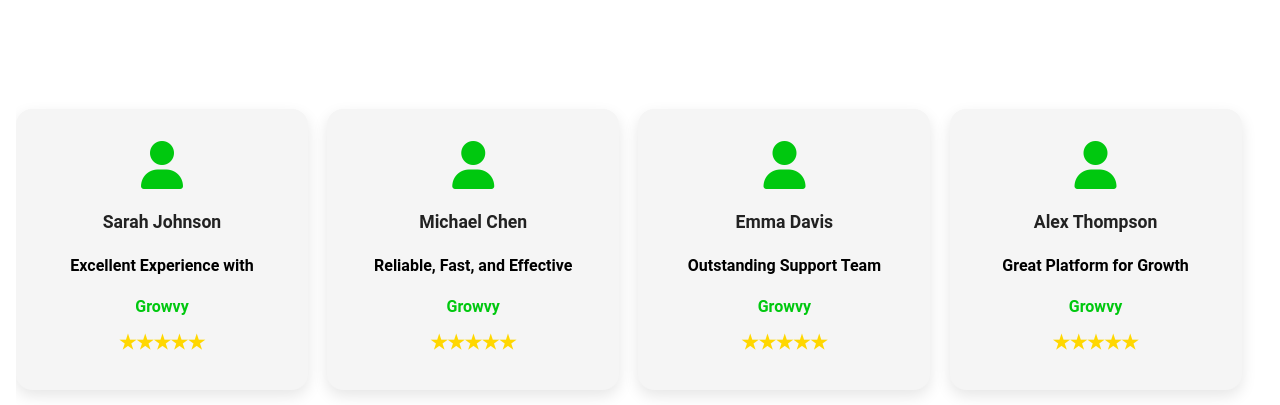
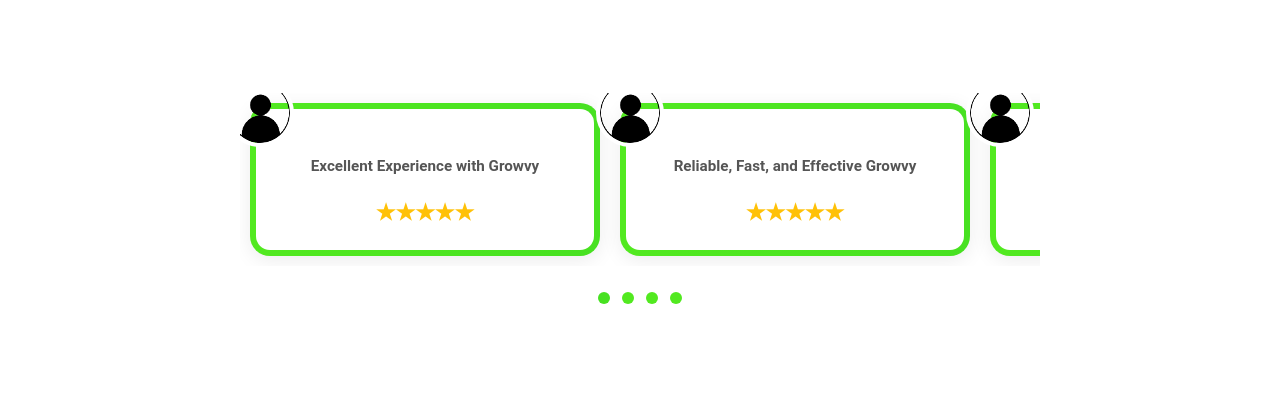
Before and after one commit to CodeRafay/Growvy-Frontend, a plain HTML site: page success.html in a window 1280 px wide. Shown: the part 1294-1699 px from the top of the page. Drawn offline with nearby package versions, Linux system fonts and the light colour scheme.

Commit message:
Almost Done!
Replaces the testimonials section with a new slider-based layout using avatar images and dot navigation. Adds slider functionality in main.js, updates styles in style.css for the new slider and cards, and introduces a new avatar image. Also removes 'Privacy Policy' links and updates some social and location links to placeholders.

```diff
--- a/main.js
+++ b/main.js
@@ -1,4 +1,3 @@
-
 // Toggle nav on mobile
 document.getElementById("menu-toggle").addEventListener("click", function () {
   document.getElementById("nav-links").classList.toggle("show");
@@ -11,6 +10,7 @@ document.querySelectorAll(".nav-link").forEach(link => {
   }
 });
 
+// Handle form submission
 document.getElementById("growvyForm").addEventListener("submit", function (e) {
   e.preventDefault();
 
@@ -27,10 +27,7 @@ document.getElementById("growvyForm").addEventListener("submit", function (e) {
   })
     .then(res => res.text())
     .then(response => {
-    // Hide the form
       document.getElementById("growvyForm").style.display = "none";
-
-    // Show success section
       document.getElementById("success-section").style.display = "block";
     })
     .catch(error => {
@@ -38,3 +35,40 @@ document.getElementById("growvyForm").addEventListener("submit", function (e) {
       console.error(error);
     });
 });
+
+// Slider functionality
+document.addEventListener('DOMContentLoaded', function () {
+  const slides = document.querySelector('.slider');
+  const dots = document.querySelectorAll('.dot');
+  let slideIndex = 0;
+
+  if (!slides || dots.length === 0) {
+    console.error('Slider initialization failed: .slider or .dot elements not found');
+    return;
+  }
+
+  function currentSlide(n) {
+    if (n >= 0 && n < dots.length) {
+      slideIndex = n;
+      updateSlider();
+    }
+  }
+
+  function updateSlider() {
+    slides.style.transform = `translateX(-${slideIndex * 100}%)`;
+    dots.forEach((dot, i) => {
+      dot.classList.toggle('active', i === slideIndex);
+    });
+  }
+
+  // Initialize the slider
+  updateSlider();
+
+  // Add click event listeners to dots
+  dots.forEach((dot, index) => {
+    dot.addEventListener('click', () => {
+      console.log(`Dot ${index} clicked`); // Debugging log
+      currentSlide(index);
+    });
+  });
+});
--- a/style.css
+++ b/style.css
@@ -1679,107 +1679,109 @@ h3 {
   }
 }
 
-/* TESTIMONIALS SECTION BASE */
-.testimonials-section {
-  background-color: #fff;
+/* Testimonials  */
+.slider-container {
+  max-width: 800px;
+  position: relative;
+  margin: 0 auto;
   padding: 3rem 1rem;
-  text-align: center;
+  background: var(--bg-color-primary);
+}
+
+.slider {
+  display: flex;
+  transition: transform 0.4s ease;
+  width: 100%;
   overflow: hidden;
 }
 
-.testimonials-section h2 {
-  font-size: 2.5rem;
-  margin-bottom: 2rem;
-  color: #333;
-}
-
-.testimonials-section .highlight {
-  color: #00c80f;
-}
-
-/* FLEX SCROLLABLE WRAPPER */
-.testimonial-wrapper {
-  display: flex;
-  gap: 1.2rem;
-  overflow-x: auto;
-  scroll-behavior: smooth;
-  scroll-snap-type: x mandatory;
-  padding: 1rem 0;
-  -webkit-overflow-scrolling: touch;
-  justify-content: flex-start;
-}
-
-.testimonial-wrapper::-webkit-scrollbar {
-  display: none;
-}
-
-.testimonial-card {
-  flex: 0 0 auto;
-  width: 260px;
-  min-width: 220px;
-  background: #f5f5f5;
-  border-radius: 16px;
-  padding: 2rem 1rem;
-  box-shadow: 0 6px 15px rgba(0, 0, 0, 0.1);
-  scroll-snap-align: start;
-  text-align: center;
-  transition: transform 0.3s ease;
-}
-
-.testimonial-card:hover {
-  transform: translateY(-5px);
-}
-
-/* TESTIMONIAL CONTENT */
-.profile-pic {
-  margin-bottom: 1rem;
-}
-
-.testimonial-content h3 {
-  font-size: 1.1rem;
-  color: #222;
-  margin-bottom: 0.5rem;
-}
-
-.company-name {
-  font-weight: bold;
-  color: #00c80f;
-  margin-bottom: 0.5rem;
+.card {
+  position: relative;
+  padding: 30px 20px 20px;
+  margin: 10px;
+  min-width: 350px;
+  box-sizing: border-box;
+  text-align: center;
+  border-radius: 20px;
+  background: white;
+  border: 6px solid transparent;
+  background-image:
+    linear-gradient(white, white),
+    linear-gradient(to right, var(--primary-color), var(--secondary-color));
+  background-origin: border-box;
+  background-clip: padding-box, border-box;
+  overflow: visible;
+  flex: 0 0 350px;
+}
+
+.avatar {
+  width: 60px;
+  height: 60px;
+  border-radius: 50%;
+  overflow: hidden;
+  position: absolute;
+  top: -30px;
+  left: -30px;
+  border: 4px solid var(--bg-color-primary);
+  z-index: 1;
+}
+
+.avatar img {
+  width: 100%;
+  height: 100%;
+  object-fit: cover;
 }
 
 .stars {
-  font-size: 1.2rem;
-  color: #ffd700;
-}
-
-/* RESPONSIVE STYLING */
+  color: #ffc107;
+  font-size: 22px;
+  margin-top: 10px;
+}
+
+.dots {
+  text-align: center;
+  margin-top: 20px;
+}
+
+.dot {
+  display: inline-block;
+  height: 12px;
+  width: 12px;
+  margin: 0 4px;
+  background-color: var(--primary-color);
+  border-radius: 50%;
+  cursor: pointer;
+  transition: background-color 0.3s;
+}
+
+.dot.active {
+  background-color: var(--secondary-color);
+}
+
+/* Responsive styles for the slider */
 @media (max-width: 768px) {
-  .testimonials-section h2 {
-    font-size: 2rem;
-  }
-
-  .testimonial-card {
-    width: 70%;
+  .slider-container {
+    padding: 2rem 0.5rem;
+  }
+
+  .card {
     min-width: 70%;
+    flex: 0 0 70%;
   }
 }
 
 @media (max-width: 480px) {
-  .testimonials-section h2 {
-    font-size: 1.6rem;
-  }
-
-  .testimonial-card {
-    width: 90%;
+  .slider-container {
+    padding: 1.5rem 0.5rem;
+  }
+
+  .card {
     min-width: 90%;
-    padding: 1.5rem 1rem;
-  }
-
-  .testimonial-content h3 {
-    font-size: 1rem;
+    flex: 0 0 90%;
+    padding: 25px 15px 15px;
   }
 
   .stars {
-    font-size: 1rem;
-  }
-}
+    font-size: 18px;
+  }
+}
--- a/success.html
+++ b/success.html
@@ -203,55 +203,50 @@
             </div>
         </section>
 
-        <section class="testimonials-section" id="testimonials">
-            <div class="testimonial-wrapper">
-                <div class="testimonial-card">
-                    <div class="profile-pic">
-                        <i class="fas fa-user fa-3x" style="color: #00c80f"></i>
+        <section class="slider-container">
+            <div class="slider">
+                <div class="card">
+                    <div class="avatar">
+                        <img src="assets/avatar.png" alt="Sarah Johnson Avatar">
                     </div>
-                    <div class="testimonial-content">
-                        <h3>Sarah Johnson</h3>
-                        <p>Excellent Experience with</p>
-                        <p class="company-name">Growvy</p>
-                        <div class="stars">★★★★★</div>
+                    <p>Excellent Experience with Growvy</p>
+                    <div class="stars">
+                        ★★★★★
                     </div>
                 </div>
-
-                <div class="testimonial-card">
-                    <div class="profile-pic">
-                        <i class="fas fa-user fa-3x" style="color: #00c80f"></i>
+                <div class="card">
+                    <div class="avatar">
+                        <img src="assets/avatar.png" alt="Michael Chen Avatar">
                     </div>
-                    <div class="testimonial-content">
-                        <h3>Michael Chen</h3>
-                        <p>Reliable, Fast, and Effective</p>
-                        <p class="company-name">Growvy</p>
-                        <div class="stars">★★★★★</div>
+                    <p>Reliable, Fast, and Effective Growvy</p>
+                    <div class="stars">
+                        ★★★★★
                     </div>
                 </div>
-
-                <div class="testimonial-card">
-                    <div class="profile-pic">
-                        <i class="fas fa-user fa-3x" style="color: #00c80f"></i>
+                <div class="card">
+                    <div class="avatar">
+                        <img src="assets/avatar.png" alt="Emma Davis Avatar">
                     </div>
-                    <div class="testimonial-content">
-                        <h3>Emma Davis</h3>
-                        <p>Outstanding Support Team</p>
-                        <p class="company-name">Growvy</p>
-                        <div class="stars">★★★★★</div>
+                    <p>Outstanding Support Team Growvy</p>
+                    <div class="stars">
+                        ★★★★★
                     </div>
                 </div>
-
-                <div class="testimonial-card">
-                    <div class="profile-pic">
-                        <i class="fas fa-user fa-3x" style="color: #00c80f"></i>
+                <div class="card">
+                    <div class="avatar">
+                        <img src="assets/avatar.png" alt="Alex Thompson Avatar">
                     </div>
-                    <div class="testimonial-content">
-                        <h3>Alex Thompson</h3>
-                        <p>Great Platform for Growth</p>
-                        <p class="company-name">Growvy</p>
-                        <div class="stars">★★★★★</div>
+                    <p>Great Platform for Growth Growvy</p>
+                    <div class="stars">
+                        ★★★★★
                     </div>
                 </div>
+            </div>
+            <div class="dots">
+                <span class="dot active"></span>
+                <span class="dot"></span>
+                <span class="dot"></span>
+                <span class="dot"></span>
             </div>
         </section>
     </main>
@@ -265,10 +260,8 @@
                 <span class="highlight">Growvy</span>!
             </p>
             <div class="social-icons">
-                <a href="https://www.facebook.com/KhanaKhanaofficial" target="_blank"><i
-                        class="fab fa-facebook"></i></a>
-                <a href="https://www.instagram.com/growvy.official/" target="_blank"><i
-                        class="fa-brands fa-instagram"></i></a>
+                <a href="#" target="_blank"><i class="fab fa-facebook"></i></a>
+                <a href="#" target="_blank"><i class="fa-brands fa-instagram"></i></a>
                 <a href="#"><i class="fab fa-linkedin"></i></a>
             </div>
         </div>
@@ -293,9 +286,6 @@
                 <a href="jobs.html#jobs">
                     <li><strong>Jobs</strong></li>
                 </a>
-                <a href="privacy.html">
-                    <li><strong>Privacy Policy</strong></li>
-                </a>
             </ul>
             <div class="stars">
                 <i class="fas fa-star"></i>
@@ -307,31 +297,13 @@
         </div>
 
         <div class="footer-right">
-            <a href="https://maps.app.goo.gl/yDo5GRrbKr8JhBTm6" target="_blank" rel="noopener noreferrer"
-                style="text-decoration: none">
+            <a href="#" target="_blank" rel="noopener noreferrer" style="text-decoration: none">
                 <img src="assets/8.png" alt="Location" />
                 <i class="fas fa-map-marker-alt" style="color: #3cd00b; margin-left: 30%"></i>
                 <span style="color: #3cd00b; font-weight: bold">Location</span>
             </a>
         </div>
     </section>
-
-    <!-- WhatsApp Floating Button -->
-    <a href="https://wa.me/923064277026" class="whatsapp-button" target="_blank" rel="noopener noreferrer"
-        aria-label="Chat on WhatsApp">
-        <i class="fab fa-whatsapp"></i>
-    </a>
-
-    <script>
-        function scrollTeam(direction) {
-            const container = document.getElementById("teamScroll");
-            const scrollAmount = 300; // Adjust to match card width + gap
-            container.scrollBy({
-                left: direction * scrollAmount,
-                behavior: "smooth",
-            });
-        }
-    </script>
     <script src="main.js"></script>
 </body>
 
```
Also changed, not shown: pricing.html (+0 -3 lines), assets/avatar.png (added). Lines whose indentation alone changed are shown as unchanged.
